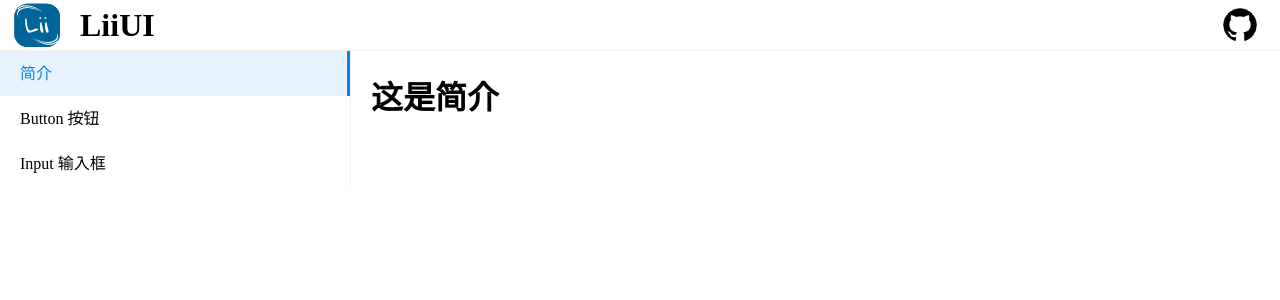
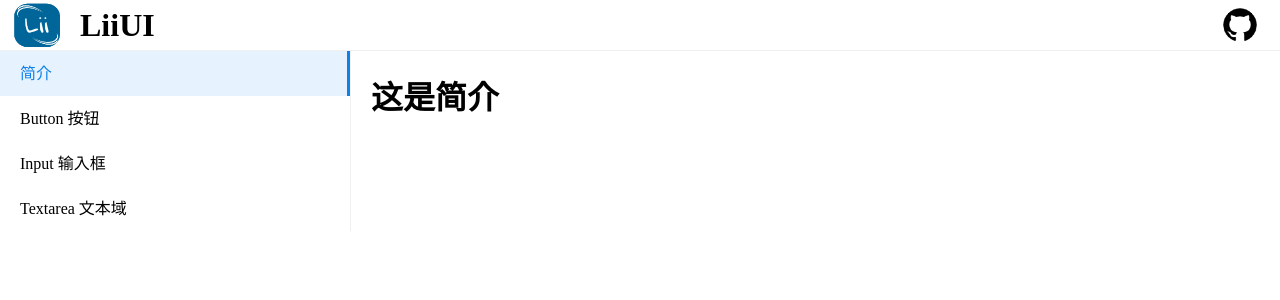
Before and after one commit to Plumliil/lii-ui, a Vue app: page /#/ in a window 1280 px wide. Shown: the top 300 px of the page. Built offline with nearby package versions, Linux system fonts and the light colour scheme.

Commit message:
Textarea组件添加

```diff
--- a/packages/index.js
+++ b/packages/index.js
@@ -1,18 +1,23 @@
 import liiButton from "./button/button";
 import liiInput from "./input/input";
+import liiTextarea from "./textarea/textarea";
+
+const components = [liiButton, liiInput, liiTextarea];
 
 const install = app => {
-    app.use(liiButton);
-    app.use(liiInput);
+    components.forEach(item => {
+        app.use(item)
+    })
 }
-const LiiUI={
+const LiiUI = {
     install,
 }
 
 // 按需导入
 export {
     liiButton,
-    liiInput
+    liiInput,
+    liiTextarea
 }
 // 全部引入
 export default LiiUI;
--- a/src/router/routerPage/pages.js
+++ b/src/router/routerPage/pages.js
@@ -18,6 +18,11 @@ export default[{
             name:'Input 输入框',
             component:()=>import('/packages/input/doc/doc.md')
         },
+        {
+            path:'Textarea',
+            name:'Textarea 文本域',
+            component:()=>import('/packages/textarea/doc/doc.md')
+        },
     ]
 
 }]
```
